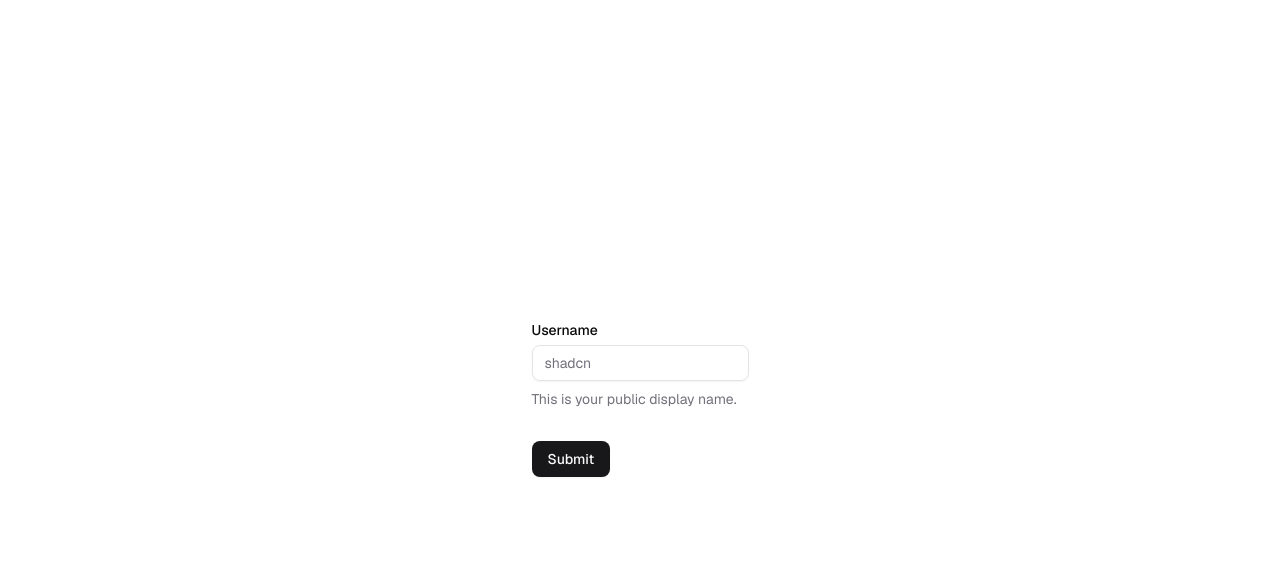
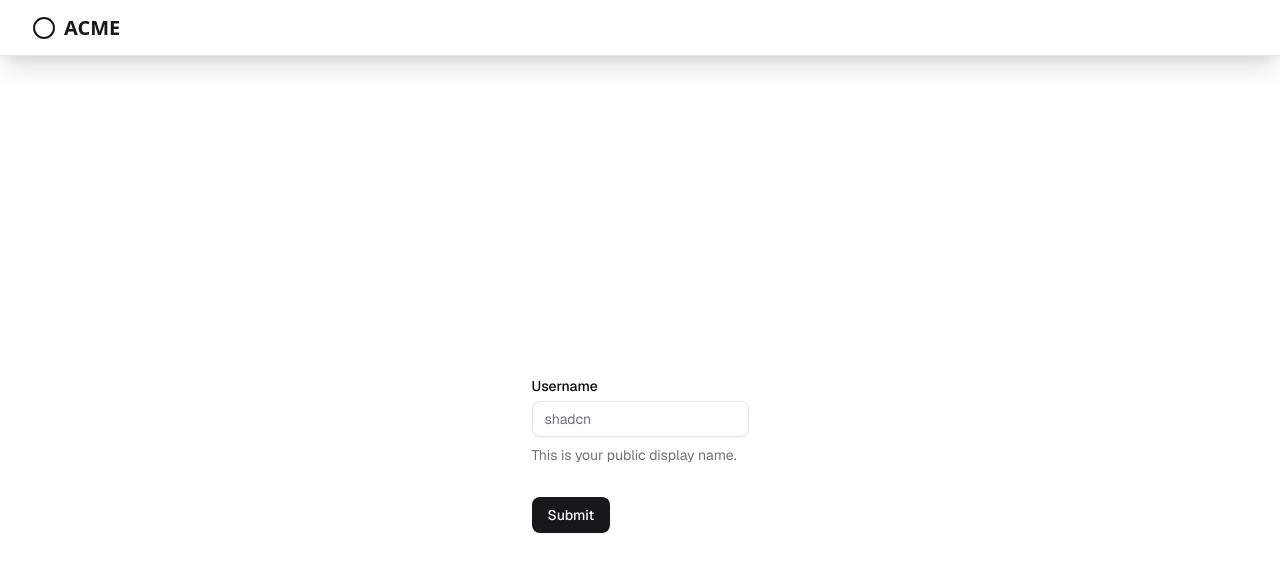
Before and after one commit to minudapp/utopia, a Next.js app: page / in a window 1280 px wide. Shown: the top 572 px of the page. Built offline with nearby package versions, Linux system fonts and the light colour scheme.

Commit message:
Add layout components, error handling, and styling enhancements

```diff
--- /dev/null
+++ b/prettier.config.mjs
@@ -0,0 +1,11 @@
+/** @type {import('prettier').Config} */
+const config = {
+  printWidth: 80,
+  tabWidth: 2,
+  semi: true,
+  singleQuote: false,
+  trailingComma: "all",
+  plugins: ["prettier-plugin-tailwindcss"],
+};
+
+export default config;
--- a/src/app/globals.css
+++ b/src/app/globals.css
@@ -1,5 +1,5 @@
-@import "tailwindcss";
-@import "tw-animate-css";
+@import 'tailwindcss';
+@import 'tw-animate-css';
 
 @custom-variant dark (&:is(.dark *));
 
@@ -41,6 +41,9 @@
 	--radius-md: calc(var(--radius) - 2px);
 	--radius-lg: var(--radius);
 	--radius-xl: calc(var(--radius) + 4px);
+
+	--header-height: 3.5rem;
+	--page-height: calc(100svh - var(--header-height));
 }
 
 :root {
--- a/src/app/layout.tsx
+++ b/src/app/layout.tsx
@@ -1,18 +1,10 @@
 import type { Metadata, Viewport } from "next";
-import { Geist, Geist_Mono } from "next/font/google";
 import "./globals.css";
+
+import { Header } from "@/components/shared/header";
+import { geistMono, geistSans } from "@/config/fonts";
 import { siteConfig } from "@/config/site";
 import { cn } from "@/lib/utils";
-
-const geistSans = Geist({
-  variable: "--font-geist-sans",
-  subsets: ["latin"],
-});
-
-const geistMono = Geist_Mono({
-  variable: "--font-geist-mono",
-  subsets: ["latin"],
-});
 
 export const metadata: Metadata = {
   title: siteConfig.title,
@@ -50,9 +42,10 @@ export default function RootLayout({
         className={cn(
           geistSans.variable,
           geistMono.variable,
-          "antialiased min-h-svh",
+          "min-h-svh antialiased",
         )}
       >
+        <Header />
         {children}
       </body>
     </html>
--- /dev/null
+++ b/src/app/not-found.tsx
@@ -0,0 +1,25 @@
+import Link from "next/link";
+
+import { LogoMark } from "@/components/shared/logo";
+import { PageContainer } from "@/components/shared/page-container";
+import { Button } from "@/components/ui/button";
+import { Heading } from "@/components/ui/heading";
+import { Paragraph } from "@/components/ui/paragraph";
+
+export default function NotFound() {
+  return (
+    <PageContainer className="flex items-center justify-center">
+      <div className="max-w-md space-y-8 p-4 text-center">
+        <LogoMark />
+        <Heading>Page Not Found</Heading>
+        <Paragraph>
+          The page you are looking for might have been removed, had its name
+          changed, or is temporarily unavailable.
+        </Paragraph>
+        <Button asChild>
+          <Link href="/">Back to Home</Link>
+        </Button>
+      </div>
+    </PageContainer>
+  );
+}
--- /dev/null
+++ b/src/components/shared/header.tsx
@@ -0,0 +1,16 @@
+import Link from "next/link";
+
+import { Box } from "@/components/ui/box";
+import { Logo } from "./logo";
+
+export function Header() {
+  return (
+    <header className="sticky inset-x-0 top-0 flex h-(--header-height) items-center justify-center border-b border-zinc-200 shadow-xl">
+      <Box variant="container" className="flex items-center justify-between">
+        <Link href="/" className="flex items-center">
+          <Logo />
+        </Link>
+      </Box>
+    </header>
+  );
+}
--- /dev/null
+++ b/src/components/shared/logo.tsx
@@ -0,0 +1,18 @@
+import { Circle } from "lucide-react";
+
+export function LogoMark() {
+  return (
+    <div className="flex items-center justify-center">
+      <Circle className="text-primary size-12" />
+    </div>
+  );
+}
+
+export function Logo() {
+  return (
+    <div className="flex items-center justify-center">
+      <Circle className="text-primary size-6" />
+      <span className="ml-2 text-xl font-semibold text-zinc-900">ACME</span>
+    </div>
+  );
+}
--- /dev/null
+++ b/src/components/shared/page-container.tsx
@@ -0,0 +1,19 @@
+import { cn } from "@/lib/utils";
+
+type PageContainerTag = "main" | "div";
+
+type PageContainerProps<Tag extends PageContainerTag> = {
+  as?: Tag;
+  className?: string;
+  children: React.ReactNode;
+};
+
+export function PageContainer<Tag extends PageContainerTag = "main">({
+  as,
+  className,
+  ...props
+}: PageContainerProps<Tag>) {
+  const Comp = as || "main";
+
+  return <Comp className={cn("min-h-(--page-height)", className)} {...props} />;
+}
--- /dev/null
+++ b/src/components/ui/box.tsx
@@ -0,0 +1,38 @@
+import { Slot } from "@radix-ui/react-slot";
+import { cva, type VariantProps } from "class-variance-authority";
+
+import { cn } from "@/lib/utils";
+
+const boxVariants = cva("", {
+  variants: {
+    variant: {
+      default: "",
+      container: "container mx-auto px-4 sm:px-6 lg:px-8",
+    },
+  },
+  defaultVariants: {
+    variant: "default",
+  },
+});
+
+type BoxProps = React.ComponentProps<"div"> &
+  VariantProps<typeof boxVariants> & {
+    asChild?: boolean;
+  };
+
+export function Box({
+  variant,
+  className,
+  asChild = false,
+  ...props
+}: BoxProps) {
+  const Comp = asChild ? Slot : "div";
+
+  return (
+    <Comp
+      data-slot="box"
+      className={cn(boxVariants({ variant }), className)}
+      {...props}
+    />
+  );
+}
--- /dev/null
+++ b/src/components/ui/heading.tsx
@@ -0,0 +1,46 @@
+import { Slot } from "@radix-ui/react-slot";
+import { cva, type VariantProps } from "class-variance-authority";
+
+import { cn } from "@/lib/utils";
+
+const headingVariants = cva("scroll-m-20 tracking-tight", {
+  variants: {
+    variant: {
+      h1: "text-balance text-center font-extrabold text-4xl",
+      h2: "font-semibold text-3xl first:mt-0",
+      h3: "font-semibold text-2xl",
+      h4: "font-semibold text-xl",
+    },
+  },
+  defaultVariants: {
+    variant: "h1",
+  },
+});
+
+type HeadingOwnProps = VariantProps<typeof headingVariants> & {
+  asChild?: boolean;
+};
+
+type Variant = NonNullable<HeadingOwnProps["variant"]>;
+
+type HeadingProps<E extends Variant> = HeadingOwnProps &
+  React.ComponentProps<E>;
+
+function Heading<E extends Variant = "h1">({
+  className,
+  variant,
+  asChild = false,
+  ...props
+}: HeadingProps<E>) {
+  const Comp = asChild ? Slot : ((variant ?? "h1") as E);
+
+  return (
+    <Comp
+      className={cn(headingVariants({ variant, className }))}
+      data-slot="heading"
+      {...props}
+    />
+  );
+}
+
+export { Heading, headingVariants };
--- /dev/null
+++ b/src/components/ui/paragraph.tsx
@@ -0,0 +1,29 @@
+import { Slot } from "@radix-ui/react-slot";
+
+import { cn } from "@/lib/utils";
+
+function Paragraph({
+  className,
+  asChild = false,
+  clean = true,
+  ...props
+}: React.ComponentProps<"p"> & {
+  asChild?: boolean;
+  clean?: boolean;
+}) {
+  const Comp = asChild ? Slot : "p";
+
+  return (
+    <Comp
+      className={cn(
+        "max-w-prose leading-7",
+        !clean && "[&:not(:first-child)]:mt-6",
+        className,
+      )}
+      data-slot="paragraph"
+      {...props}
+    />
+  );
+}
+
+export { Paragraph };
--- /dev/null
+++ b/src/config/fonts.ts
@@ -0,0 +1,11 @@
+import { Geist, Geist_Mono } from "next/font/google";
+
+export const geistSans = Geist({
+  variable: "--font-geist-sans",
+  subsets: ["latin"],
+});
+
+export const geistMono = Geist_Mono({
+  variable: "--font-geist-mono",
+  subsets: ["latin"],
+});
```
Lines whose indentation alone changed are shown as unchanged.
